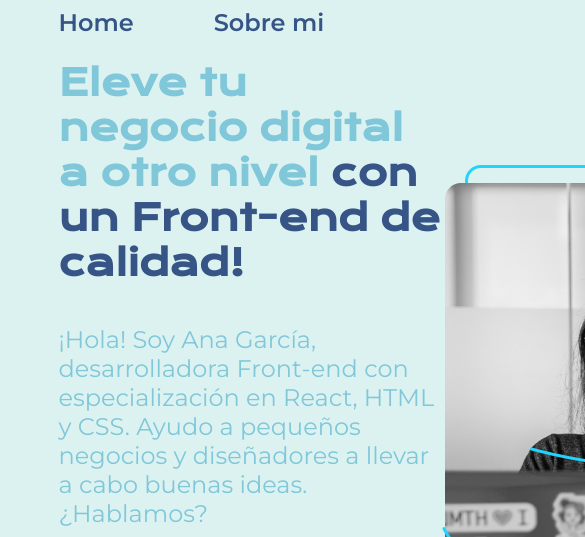
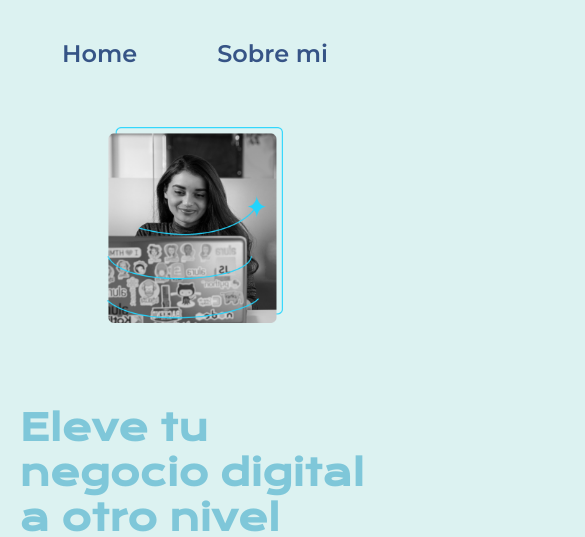
Before and after one commit to Rastir/html-y-css, a plain HTML site: page index.html in a window 390 px wide. Shown: the top 537 px of the page, 585 px wide, since content can reach past the window. Drawn offline with nearby package versions, Linux system fonts and the light colour scheme.

Commit message:
added responsiveness

```diff
--- a/index.html
+++ b/index.html
@@ -40,7 +40,7 @@
                     GitHub</a>
             </div>
         </section>
-        <img src="images/Imagem.png" alt="Foto de Ana García desarrolando un proyecto">
+        <img class="presentacion__imagen" src="images/Imagem.png" alt="Foto de Ana García desarrolando un proyecto">
     </main>
     <footer class="footer">
         <p>Desarrollado por alura latam</p>
--- a/styles/style.css
+++ b/styles/style.css
@@ -47,10 +47,11 @@ body{
     display: flex;
     align-items: center;
     justify-content: space-between;
+    gap: 82px;
 }
 
 .presentacion__contenido{
-    width: 615px;
+    width: 50%;
     display: flex;
     flex-direction: column;
     gap: 40px;
@@ -75,7 +76,7 @@ body{
 }
 
 .presentacion__enlaces__link{
-    width: 378px;
+    width: 50%;
     text-align: center;
     padding: 21.5px 0;
     border-radius: 8px;
@@ -94,6 +95,10 @@ body{
     background-color: var(--color-hover) ;
 }
 
+.presentacion__imagen{
+    width: 50%;
+}
+
 .presentacion__enlaces__subtitulo{
     font-size: 1.5rem;
     font-family: var(--fuente-krona);
@@ -108,3 +113,25 @@ body{
     font-family: var(--fuente-montserrat);
     font-weight: 400;
 }
+
+@media (max-width:1200px) {
+    .header{
+        padding: 10%;
+    }
+
+    .header__menu{
+        justify-content: center;
+    }
+
+    .presentacion {
+        flex-direction: column-reverse;
+        padding: 5%;
+    }
+
+    .presentacion__contenido{
+        width: auto;
+        display: flex;
+        flex-direction: column;
+        gap: 40px;
+       }
+}
```
Also changed, not shown: about.html (+1 -1 lines).
